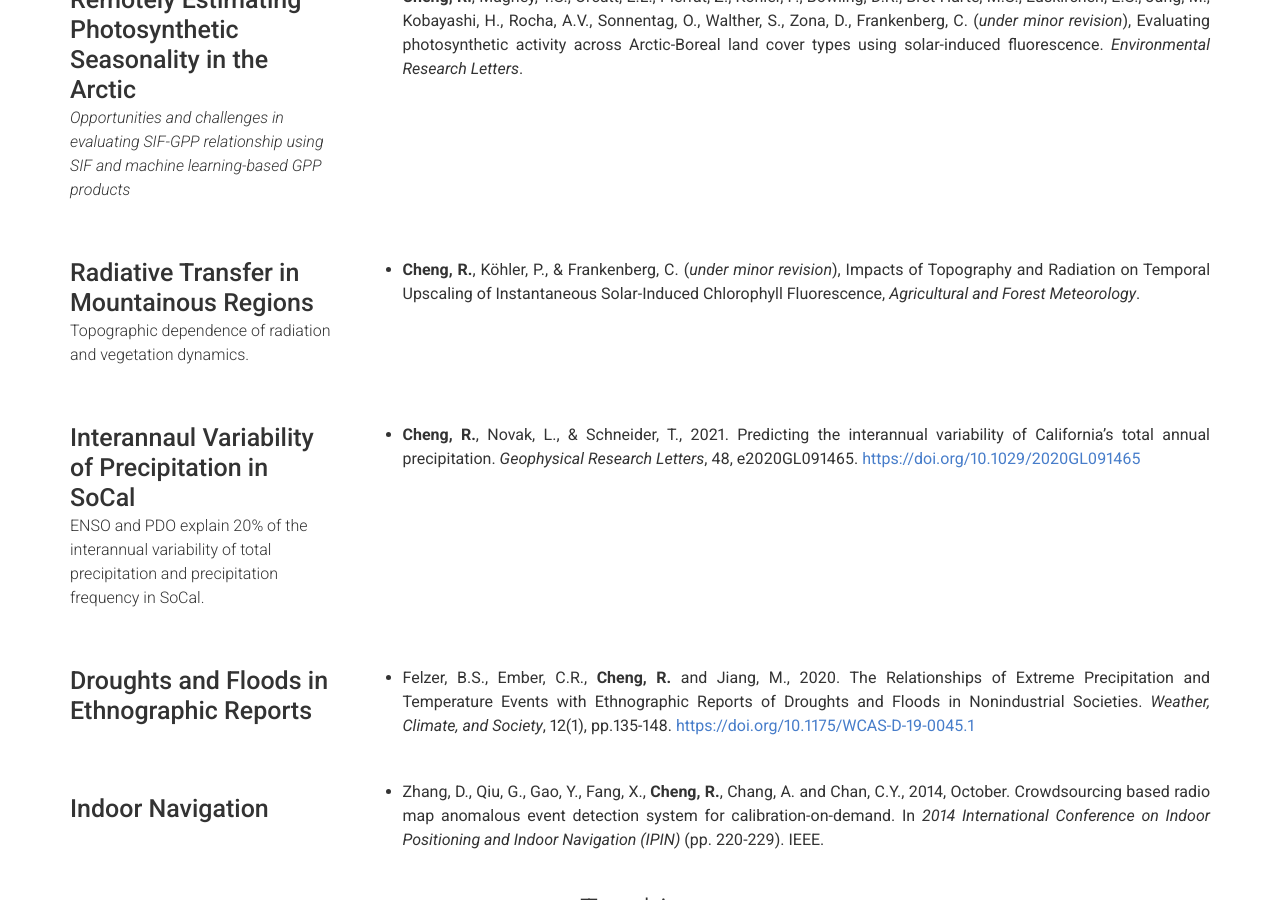
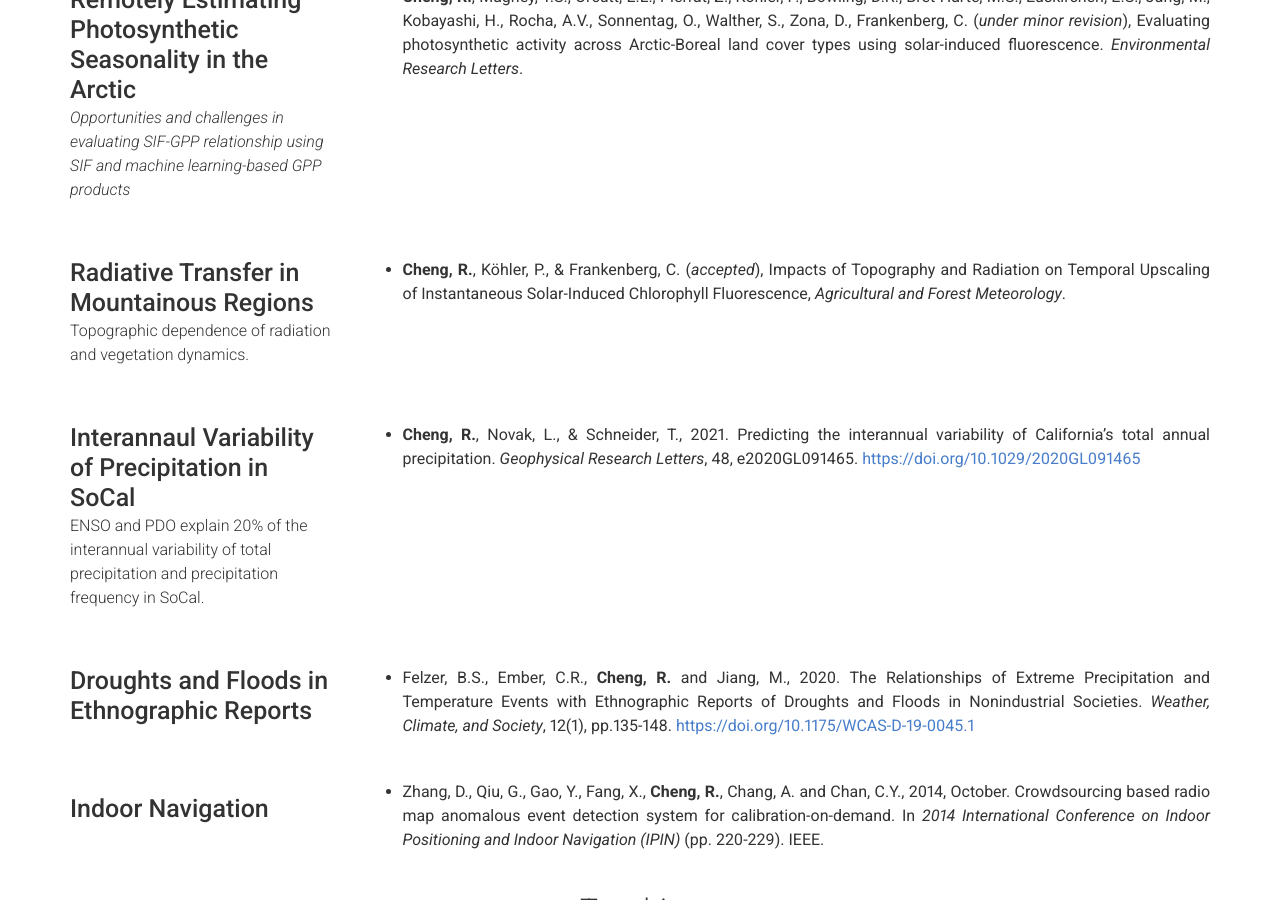
Before and after one commit to ruillercoaster/ruillercoaster.github.io, a Jekyll site: the page built from index.md, in a window 1280 px wide and 900 px high, scrolled down 1773 px. Built offline with Jekyll 4.4.1, drawn with Linux system fonts in a browser that asks for light colours; nearby versions of some CDN libraries; a script that is not in the unit is left out.

Commit message:
update publications

```diff
--- a/_config.yml
+++ b/_config.yml
@@ -172,7 +172,7 @@ content:
         caption: |+
           Topographic dependence of radiation and vegetation dynamics.
         description: | # this will include new lines to allow paragraphs
-          * **Cheng, R.**, Köhler, P., & Frankenberg, C. (<em>under minor revision</em>), Impacts of Topography and Radiation on Temporal Upscaling of Instantaneous Solar-Induced Chlorophyll Fluorescence, <em>Agricultural and Forest Meteorology</em>.
+          * **Cheng, R.**, Köhler, P., & Frankenberg, C. (<em>accepted</em>), Impacts of Topography and Radiation on Temporal Upscaling of Instantaneous Solar-Induced Chlorophyll Fluorescence, <em>Agricultural and Forest Meteorology</em>.
 
       - layout: left
         title: Interannaul Variability of Precipitation in SoCal
```
